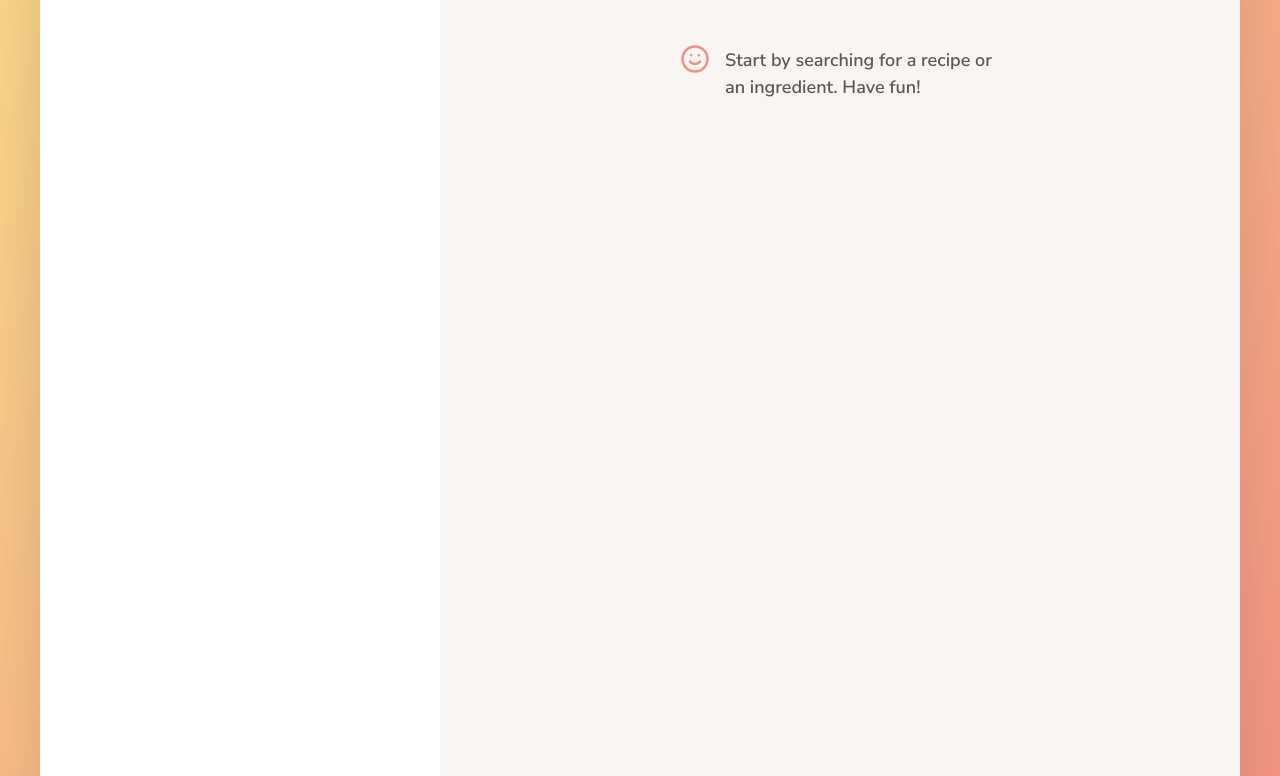
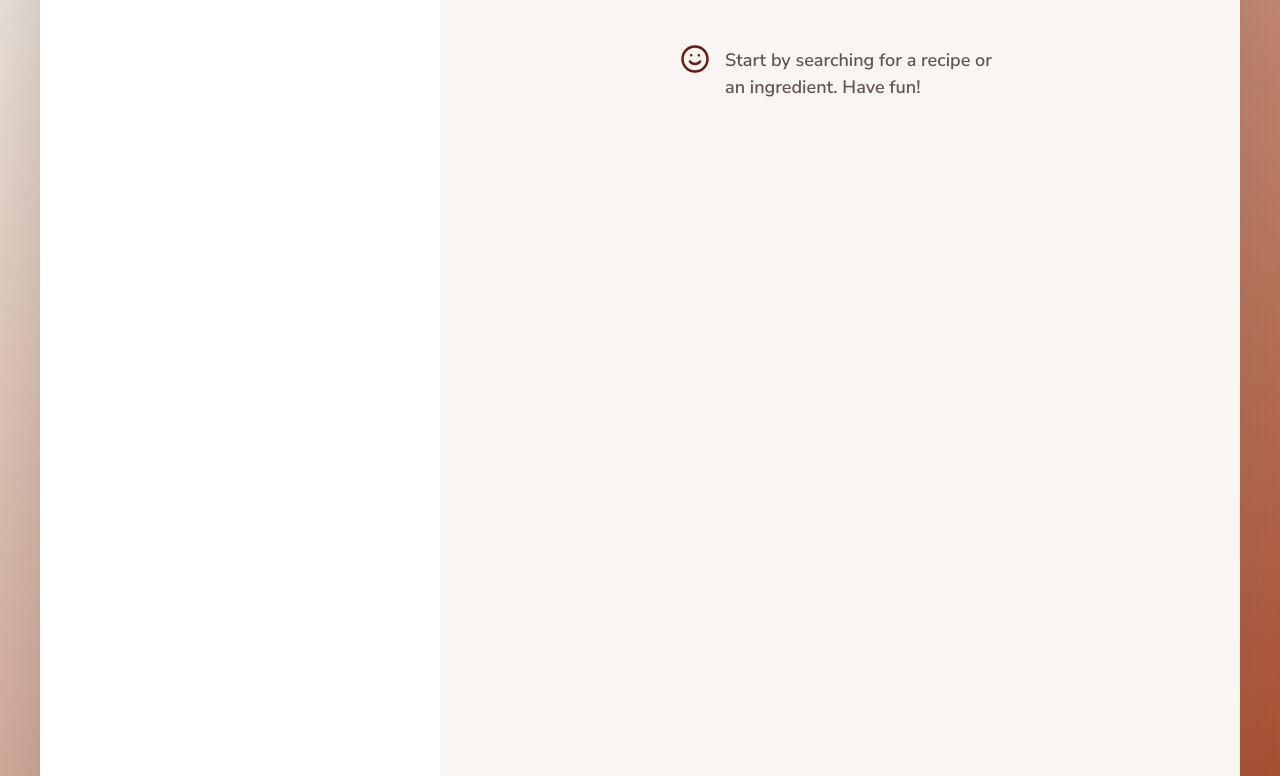
Before and after one commit to mValentinee/foriky-app-JS, a website built with Parcel: page index.html in a window 1280 px wide. Shown: the part 154-930 px from the top of the page. Built offline with nearby package versions, Linux system fonts and the light colour scheme.

Commit message:
changed sass colorway & added readMe info

```diff
--- a/src/sass/_base.scss
+++ b/src/sass/_base.scss
@@ -1,7 +1,7 @@
 // $color-primary: #f59a83;
-$color-primary: #f38e82;
-$color-grad-1: #fbdb89;
-$color-grad-2: #f48982;
+$color-primary: #6e1a10;
+$color-grad-1: #edeae3;
+$color-grad-2: #9f3816;
 
 $color-grey-light-1: #f9f5f3; // Light background
 $color-grey-light-2: #f2efee; // Light lines
```
Also changed, not shown: README.md.
